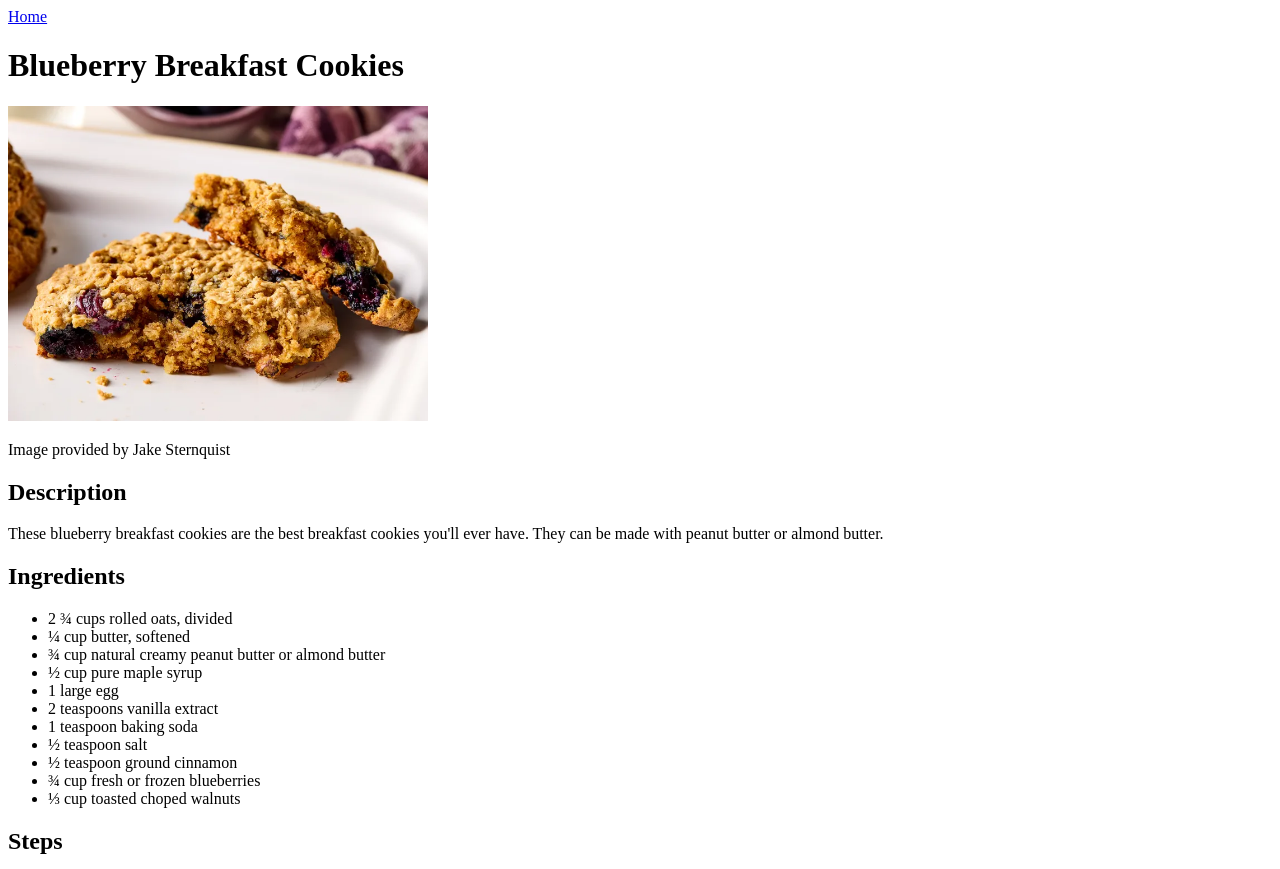
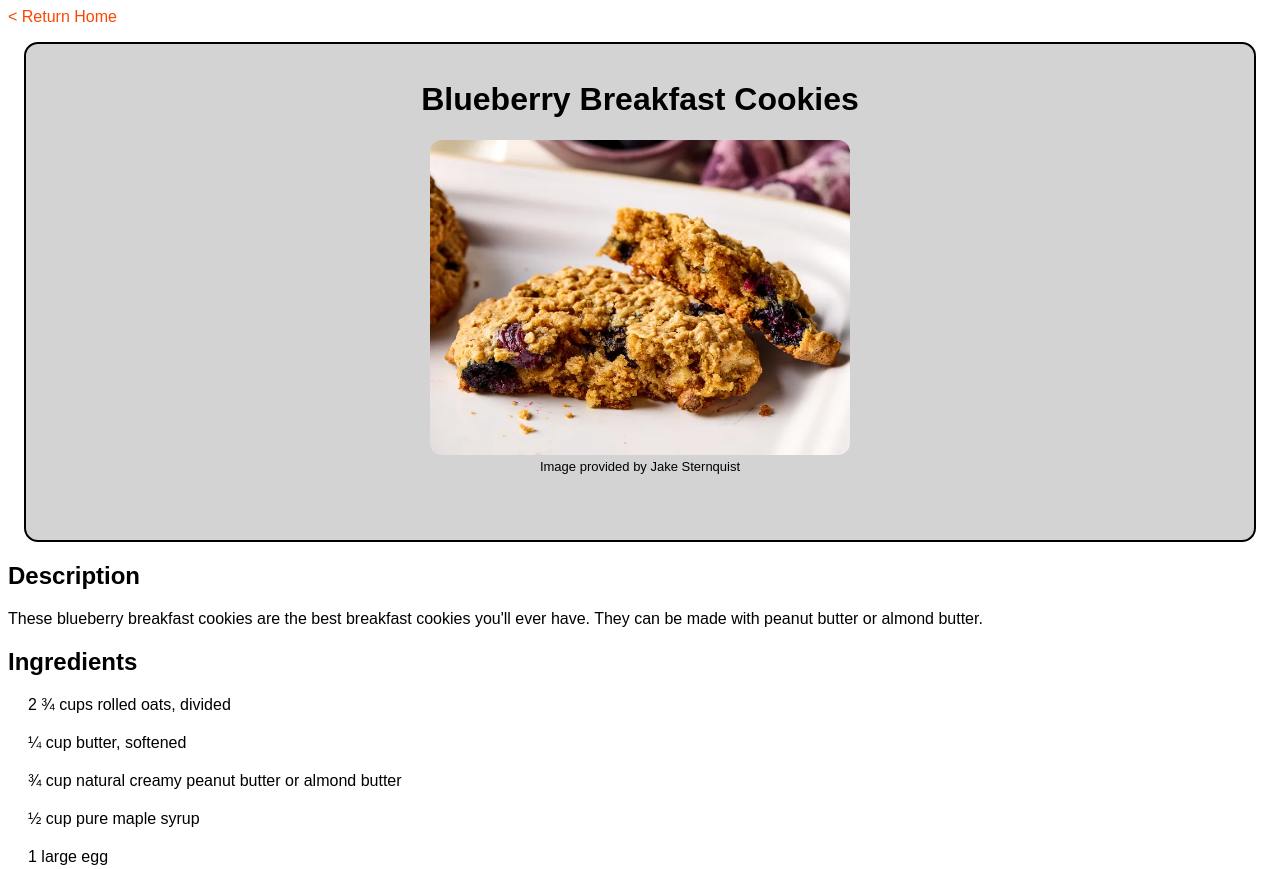
Before and after one commit to gekenzymorales/odin-recipes, a plain HTML site: page recipes/blueberry-breakfast-cookies.html in a window 1280 px wide. Shown: the top 869 px of the page. Drawn offline with Linux system fonts and the light colour scheme.

Commit message:
feat: Add styling for index and blueberry cookies

```diff
--- a/recipes/blueberry-breakfast-cookies.html
+++ b/recipes/blueberry-breakfast-cookies.html
@@ -5,19 +5,25 @@
         <meta charset="UTF-8">
         <meta name="viewport" content="width=device-width, initial-scale=1.0">
         <title>Odin Recipes</title>
+        <link rel="stylesheet" href="../style.css">
     </head>
 
     <body>
-        <a href="../index.html">Home</a>
+        <a class="home-link" href="../index.html">&lt; Return Home</a>
 
-        <h1>Blueberry Breakfast Cookies</h1>
+        <div class="title-card">
 
-        <img
-            alt="Blueberry Breakfast Cookies broken in half, served on a plate."
-            src="../img/blueberry-breakfast-cookies.webp"
-            width="420"
-        >
-        <p>Image provided by Jake Sternquist</p>
+
+            <h1 class="title-text">Blueberry Breakfast Cookies</h1>
+
+            <img
+                alt="Blueberry Breakfast Cookies broken in half, served on a plate."
+                src="../img/blueberry-breakfast-cookies.webp"
+                width="420"
+            >
+            <p class="image-description">Image provided by Jake Sternquist</p>
+        </div>
+
 
         <h2>Description</h2>
         <p>These blueberry breakfast cookies are the best breakfast cookies you'll ever have. They can be made with peanut butter or almond butter.</p>
--- /dev/null
+++ b/style.css
@@ -0,0 +1,53 @@
+*,
+*::before,
+*::after {
+    box-sizing: border-box;
+}
+
+html {
+    font-family: Arial, Helvetica, sans-serif;
+}
+
+.title-card,
+.container {
+    background-color: lightgray;
+    padding: 1rem;
+    margin: 1rem;
+    border-radius: 14px;
+    text-align: center;
+    height: 500px;
+    border: 2px solid black;
+}
+
+.title-text {
+    font-weight: bold;
+
+}
+
+ul {
+    list-style: none;
+    padding: 0;
+
+}
+
+li{
+    margin: 20px;
+
+}
+
+a,
+.home-link:visited {
+    color: orangered;
+    text-decoration: none;
+}
+
+.image-description {
+    font-size: small;
+    margin-top: 0;
+}
+
+img {
+    border-radius: 12px;
+
+
+}
```
Also changed, not shown: index.html (+2 -0 lines).
